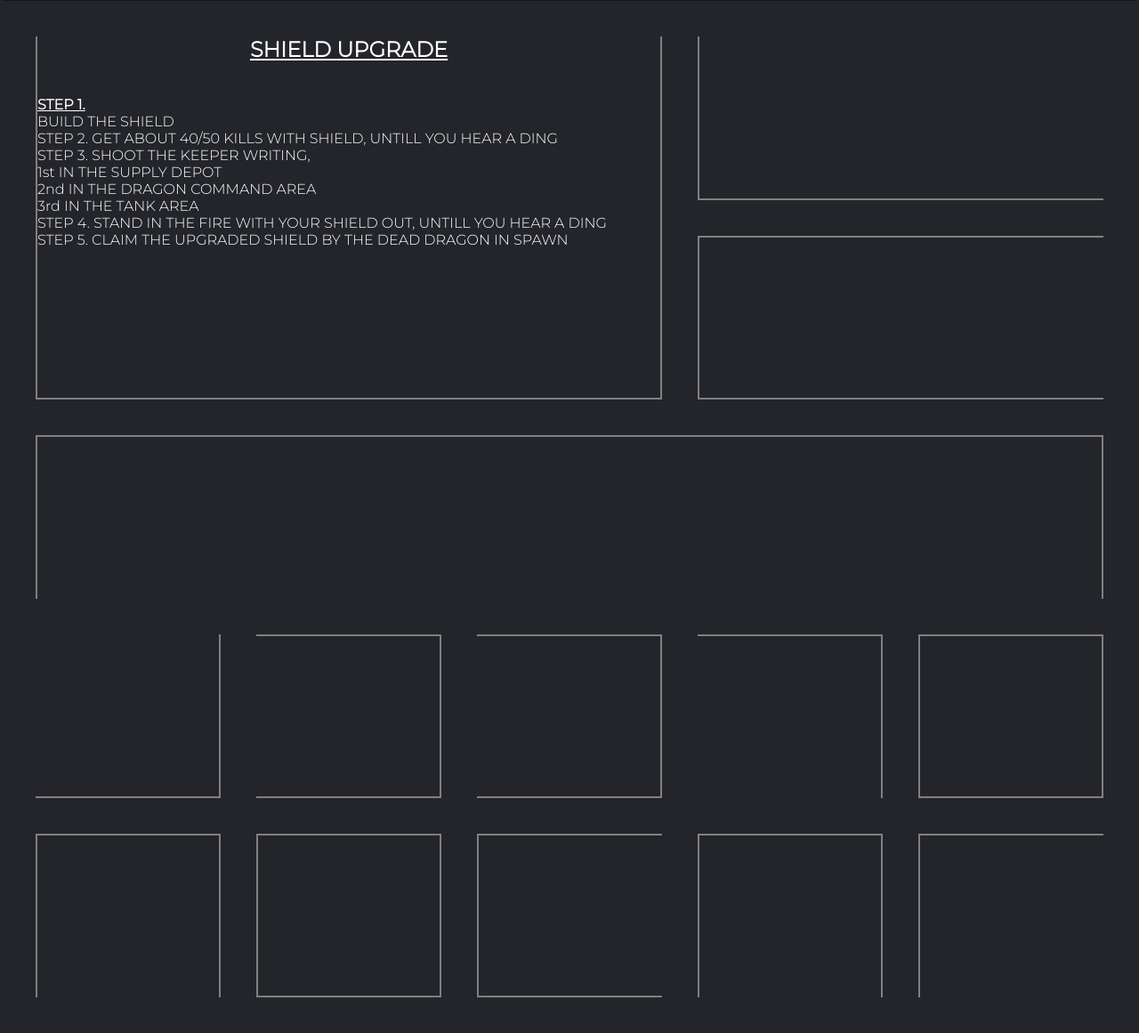
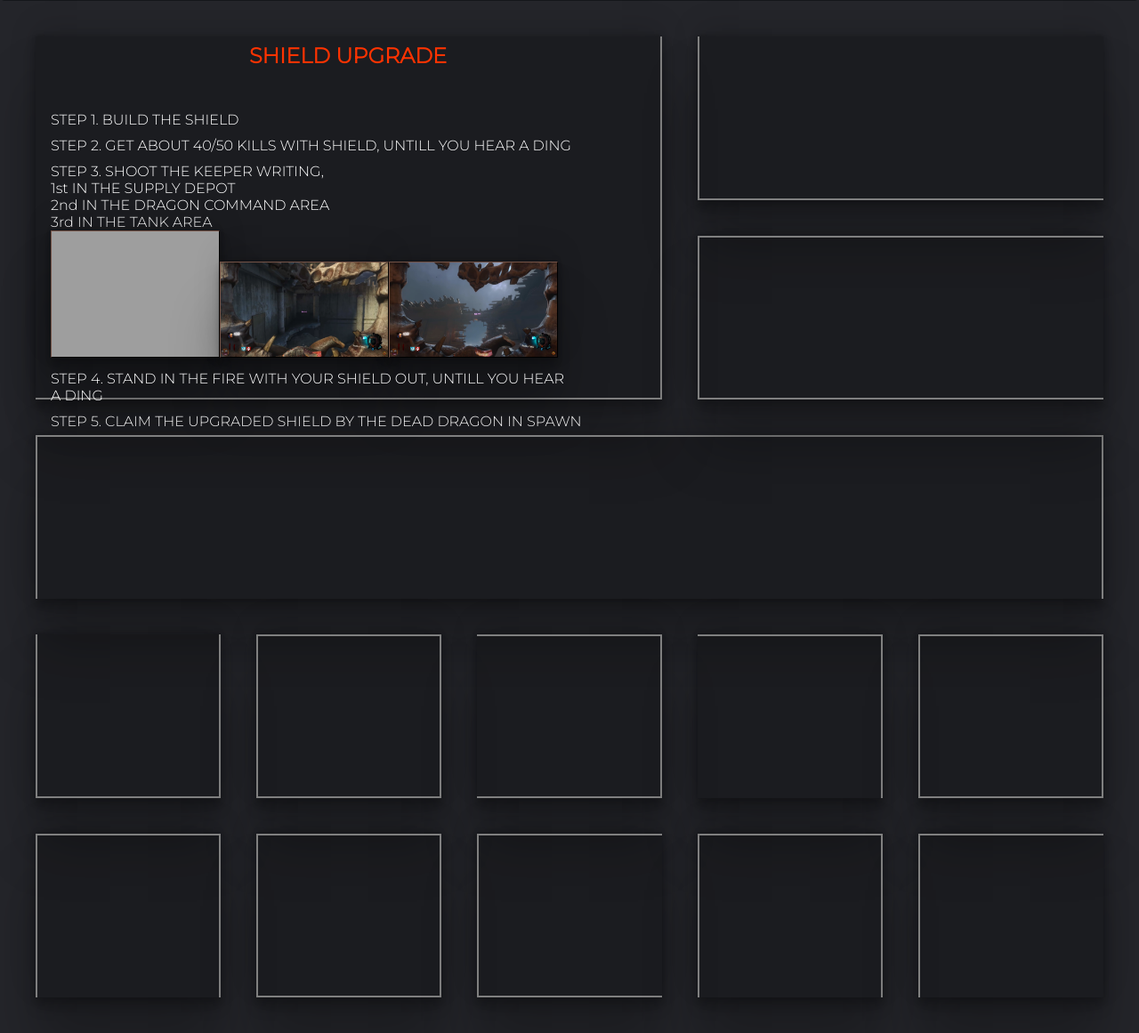
Before and after one commit to MartijnGraafsma/Zombies, a PHP site: page /Gorod_Krovi.php in a window 1280 px wide. Shown: the part 94-1255 px from the top of the page at 89% size. Run offline with PHP 8.4, Linux system fonts and the light colour scheme; grey boxes are pictures that could not be loaded.

Commit message:
wdas
wasada

```diff
--- a/GK.CSS
+++ b/GK.CSS
@@ -26,8 +26,8 @@
       .grid {
         grid-template-columns: repeat(6, 1fr);
         grid-template-areas:
-        "small1 hero   hero hero med1   med1"
-        "small2 hero   hero hero med2   med2"
+        "hero hero   small1 med1 med1   med1"
+        "hero hero   small2 med2 med2   med2"
         "small3 small5 big1 big1 small7 small8"
         "small4 small6 big1 big1 small9 small10";
       }
@@ -53,10 +53,24 @@
 
   .box {
     height: 100%;
+    background:rgba(0, 0, 0, 0.25)  !important;
+    padding: 1%;
+    box-shadow: rgba(0, 0, 0, 0.25) 0px 54px 55px, rgba(0, 0, 0, 0.12) 0px -12px 30px, rgba(0, 0, 0, 0.12) 0px 4px 6px, rgba(0, 0, 0, 0.17) 0px 12px 13px, rgba(0, 0, 0, 0.09) 0px -3px 5px;
+
   }
 
   .grid .item {
     padding: 0.5rem;
     outline: transparent;
+    color: rgb(255, 51, 0);
+  }
+  p{
+    margin-top: 10px;
+    margin-left: 10px;
 
   }
+  .fire-staff-upgrade{
+    width: 190px;
+    border: outset 0.5px rgb(31, 22, 19);
+    box-shadow: rgba(0, 0, 0, 0.25) 0px 54px 55px, rgba(0, 0, 0, 0.12) 0px -12px 30px, rgba(0, 0, 0, 0.12) 0px 4px 6px, rgba(0, 0, 0, 0.17) 0px 12px 13px, rgba(0, 0, 0, 0.09) 0px -3px 5px;
+}
--- a/Gorod_Krovi.php
+++ b/Gorod_Krovi.php
@@ -14,15 +14,19 @@
 
 <div class="grid">
   <div  class="item">
-    <div style='color:white;border: gray 2px solid; border-top:hidden;' class="box">
-    <center><h2 style='text-decoration:underline;'> SHIELD UPGRADE </h2> <br> <br></center>
+    <div style='color:white;border: gray 2px solid; border-top:hidden; border-left:hidden;' class="box">
+    <center><h2 style=' color:rgb(255, 51, 0);'> SHIELD UPGRADE </h2> <br> <br></center>
 
-        <h4 style='text-decoration:underline;'>STEP 1.<br></h4> <p>BUILD THE SHIELD</p>
+       <div class="text"> <p>STEP 1. BUILD THE SHIELD</p>
         <p>STEP 2. GET ABOUT 40/50 KILLS WITH SHIELD, UNTILL YOU HEAR A DING</p>
-        <p>STEP 3. SHOOT THE KEEPER WRITING,<br>1st IN THE SUPPLY DEPOT <br>2nd IN THE DRAGON COMMAND AREA <br> 3rd IN THE TANK AREA</p>
-        <p>STEP 4. STAND IN THE FIRE WITH YOUR SHIELD OUT, UNTILL YOU HEAR A DING </p>
+        <p>STEP 3. SHOOT THE KEEPER WRITING,<br>1st IN THE SUPPLY DEPOT
+         <br>2nd IN THE DRAGON COMMAND AREA
+          <br> 3rd IN THE TANK AREA<br> <img class="fire-staff-upgrade" src="Keeper_writing3.png"><img class="fire-staff-upgrade" src="Keeper_writing2.png"><img class="fire-staff-upgrade" src="Keeper_writing.png">
+
+        </p>
+        <p>STEP 4. STAND IN THE FIRE WITH YOUR SHIELD OUT, UNTILL YOU HEAR<br> A DING </p>
         <p>STEP 5. CLAIM THE UPGRADED SHIELD BY THE DEAD DRAGON IN SPAWN  </p>
-
+   </div>
 
 
 
@@ -42,11 +46,11 @@
     </div>
   </div>
   <div class="item">
-    <div style='border: gray 2px solid; border-top:hidden; border-left:hidden;' class="box">
+    <div style='border: gray 2px solid; border-top:hidden; ' class="box">
     </div>
   </div>
   <div class="item">
-    <div style='border: gray 2px solid; border-left:hidden;' class="box">
+    <div style='border: gray 2px solid; ' class="box">
     </div>
   </div>
   <div class="item">
--- a/header.css
+++ b/header.css
@@ -4,10 +4,13 @@
     text-decoration: none;
     list-style: none;
     box-sizing: border-box;
-    background-color: #24252A;
+
     font-family: "Montserrat", sans-serif;
 }
 
+body, header{
+   background-color: #24252A;
+}
 
 li, a, button {
 font-weight: 500;
```
Also changed, not shown: Keeper_writing.png (added), Keeper_writing2.png (added), 1 other file.
